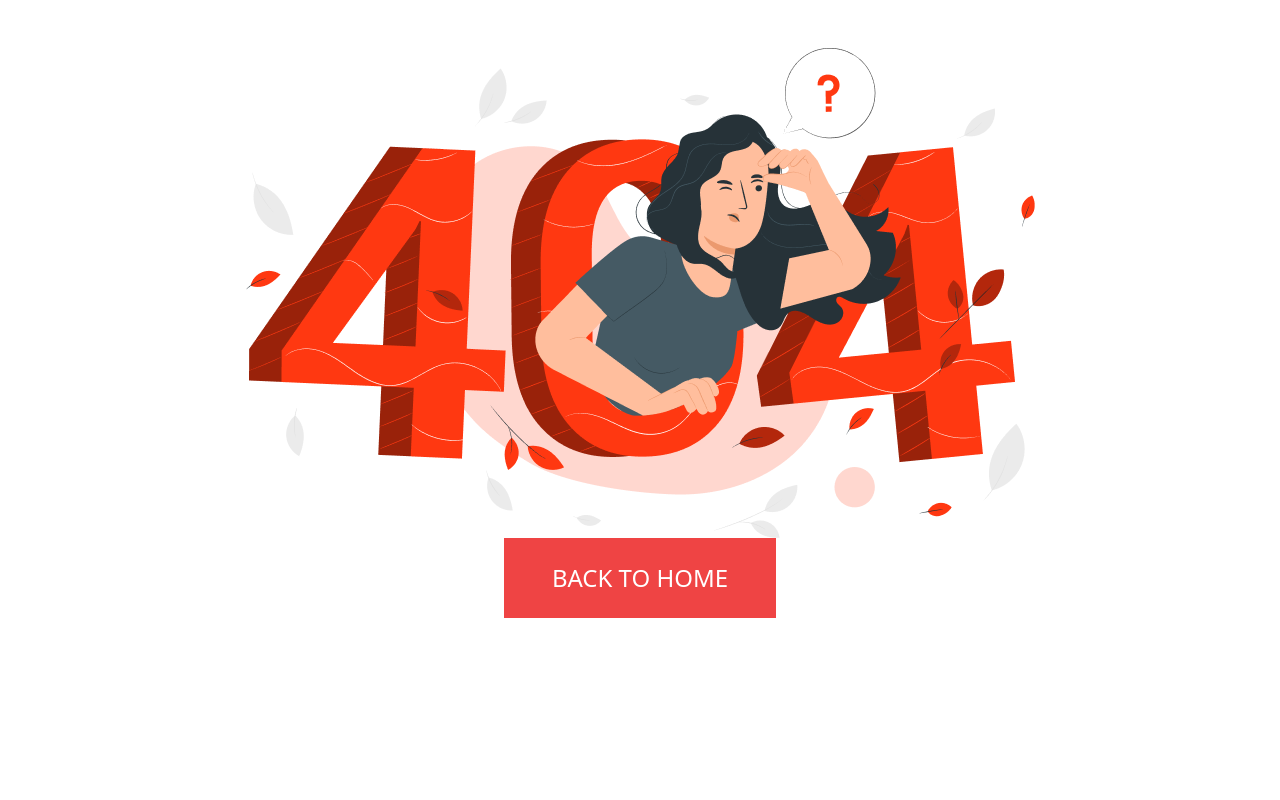
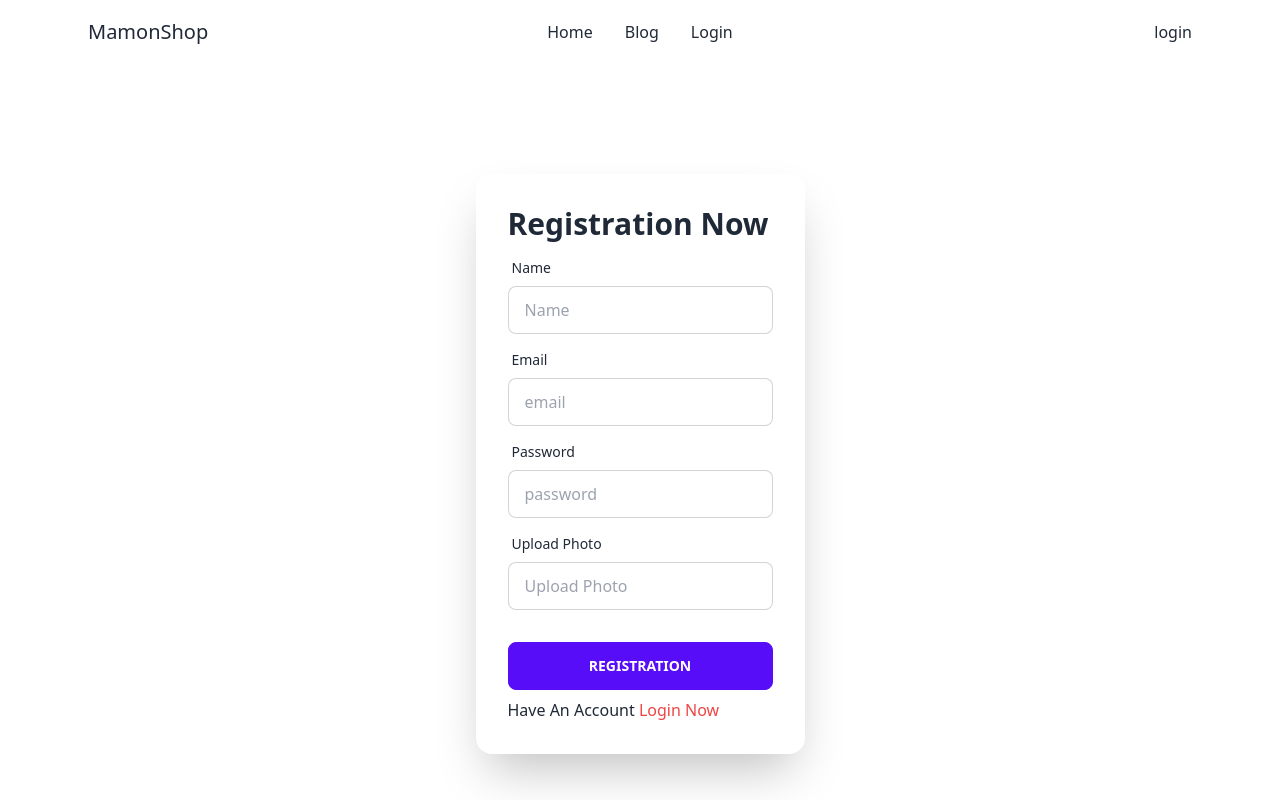
Before and after one commit to mamondots/foodchef, a React (Vite) app: page /registration in a window 1280 px wide. Before the commit this address had no page. Shown: the top 800 px of the page. Built offline with nearby package versions, Linux system fonts and the light colour scheme.

Commit message:
set firebase and create login or register ui design

```diff
--- a/package.json
+++ b/package.json
@@ -12,6 +12,7 @@
   "dependencies": {
     "bootstrap": "^5.2.3",
     "daisyui": "^2.51.6",
+    "firebase": "^9.22.1",
     "localforage": "^1.10.0",
     "match-sorter": "^6.3.1",
     "react": "^18.2.0",
--- /dev/null
+++ b/src/Login/Login.jsx
@@ -0,0 +1,43 @@
+import { Link } from "react-router-dom";
+
+
+const Login = () => {
+    const handleLogin = event =>{
+        event.preventDefault()
+        const form = event.target
+        const email = form.email.value
+        const password = form.password.value
+        const logged ={email,password }
+        console.log(logged)
+    }
+    return (
+        <div className="hero min-h-screen">
+            <div className="hero-content flex-col lg:flex-row-reverse">
+                <div className="card flex-shrink-0 w-full max-w-sm shadow-2xl bg-base-400">
+                    <form onSubmit={handleLogin} className="card-body -mt-40 bg-base-400">
+                        <h2 className="text-3xl font-bold">Login Now</h2>
+                        <div className="form-control">
+                            <label className="label">
+                                <span className="label-text">Email</span>
+                            </label>
+                            <input type="email" name='email' placeholder="email" className="input input-bordered" />
+                        </div>
+                        <div className="form-control">
+                            <label className="label">
+                                <span className="label-text">Password</span>
+                            </label>
+                            <input type="text" name='password' placeholder="password" className="input input-bordered" />
+                        </div>
+                        <div className="form-control mt-6">
+
+                            <input className="btn btn-primary" type="submit" value="Login" />
+                        </div>
+                        <p>New Here <Link className="text-red-500" to='/registration'>Registration Now</Link> </p>
+                    </form>
+                </div>
+            </div>
+        </div>
+    );
+};
+
+export default Login;
--- a/src/Pages/Home/Shared/Header/Header.jsx
+++ b/src/Pages/Home/Shared/Header/Header.jsx
@@ -5,7 +5,7 @@ const Header = () => {
     const navBar = <>
         <li><Link to='/'>Home</Link></li>
         <li><Link to='/blog'>Blog</Link></li>
-        <li><a>login</a></li>
+        <li><Link to='/login'>Login</Link></li>
 
     </>
     return (
--- /dev/null
+++ b/src/Registration/Registration.jsx
@@ -0,0 +1,57 @@
+import React from 'react';
+import { Link } from 'react-router-dom';
+
+const Registration = () => {
+    const handleToSubmite = event => {
+        event.preventDefault()
+        const form = event.target
+        const name = form.name.value
+        const email = form.email.value
+        const password = form.password.value
+        const photoUrl = form.photoUrl.value
+        const user ={name,email,password,photoUrl}
+        console.log(user)
+    }
+    return (
+        <div className="hero min-h-screen">
+            <div className="hero-content flex-col lg:flex-row-reverse">
+                <form onSubmit={handleToSubmite} className="card flex-shrink-0 w-full max-w-sm shadow-2xl bg-base-400">
+                    <div className="card-body bg-base-400">
+                        <h2 className="text-3xl font-bold">Registration Now</h2>
+                        <div className="form-control">
+                            <label className="label">
+                                <span className="label-text">Name</span>
+                            </label>
+                            <input type="text" name='name' required placeholder="Name" className="input input-bordered" />
+                        </div>
+                        <div className="form-control">
+                            <label className="label">
+                                <span className="label-text">Email</span>
+                            </label>
+                            <input type="email" name='email'required placeholder="email" className="input input-bordered" />
+                        </div>
+                        <div className="form-control">
+                            <label className="label">
+                                <span className="label-text">Password</span>
+                            </label>
+                            <input type="password" name='password'required placeholder="password" className="input input-bordered" />
+                        </div>
+                        <div className="form-control">
+                            <label className="label">
+                                <span className="label-text">Upload Photo</span>
+                            </label>
+                            <input type="url" name='photoUrl'required placeholder="Upload Photo" className="input input-bordered" />
+                        </div>
+                        <div className="form-control mt-6">
+
+                            <input className="btn btn-primary" type="submit" value="Registration" />
+                        </div>
+                        <p>Have An Account <Link className="text-red-500" to='/login'>Login Now</Link> </p>
+                    </div>
+                </form>
+            </div>
+        </div>
+    );
+};
+
+export default Registration;
--- /dev/null
+++ b/src/firebase/firebase.config.js
@@ -0,0 +1,17 @@
+// Import the functions you need from the SDKs you need
+import { initializeApp } from "firebase/app";
+// TODO: Add SDKs for Firebase products that you want to use
+// https://firebase.google.com/docs/web/setup#available-libraries
+
+// Your web app's Firebase configuration
+const firebaseConfig = {
+  apiKey:import.meta.env.VITE_apiKey,
+  authDomain:import.meta.env.VITE_authDomain,
+  projectId:import.meta.env.VITE_projectId,
+  storageBucket: import.meta.env.VITE_storageBucket,
+  messagingSenderId:import.meta.env.VITE_messagingSenderId,
+  appId:import.meta.env.VITE_appId
+};
+
+// Initialize Firebase
+export const app = initializeApp(firebaseConfig);
```
Also changed, not shown: src/main.jsx (+11 -1 lines), src/Providers/AuthProvider.jsx (added), 1 other file (tests, documents, lock files or other folders).
